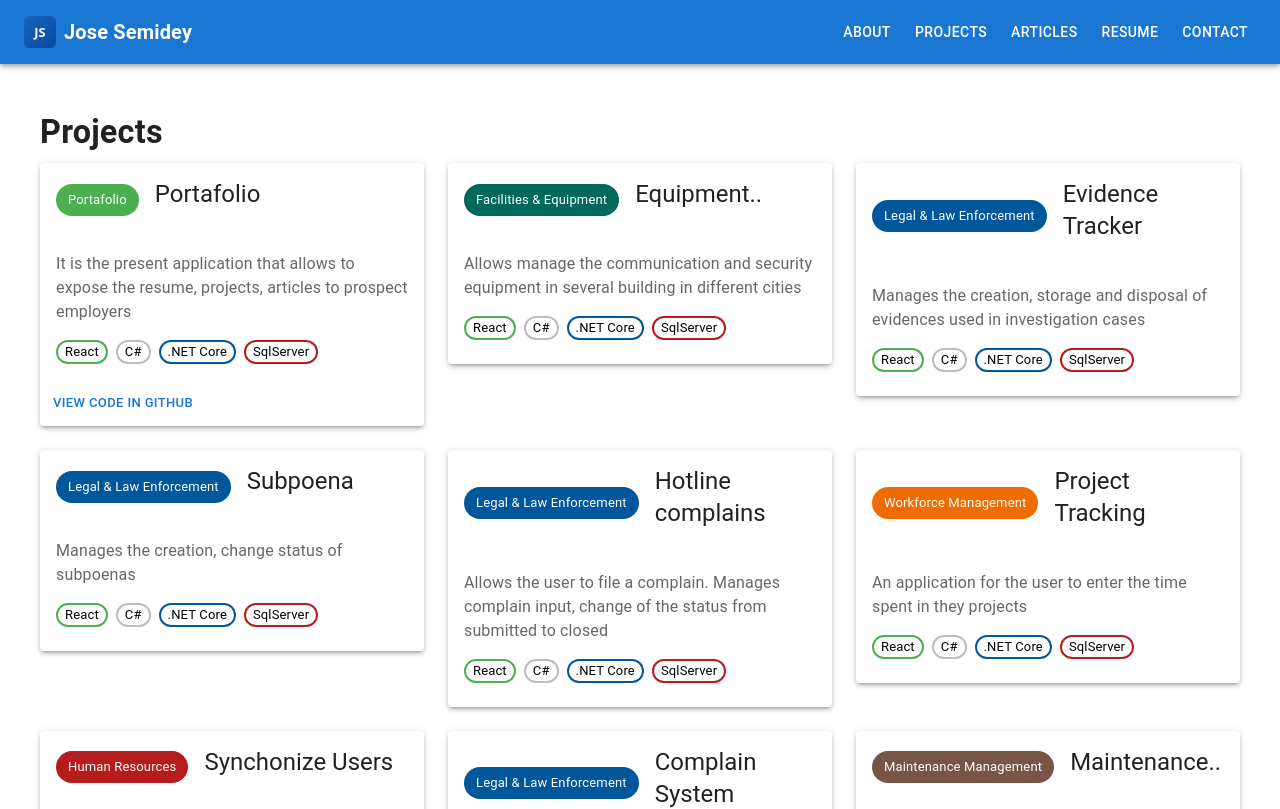
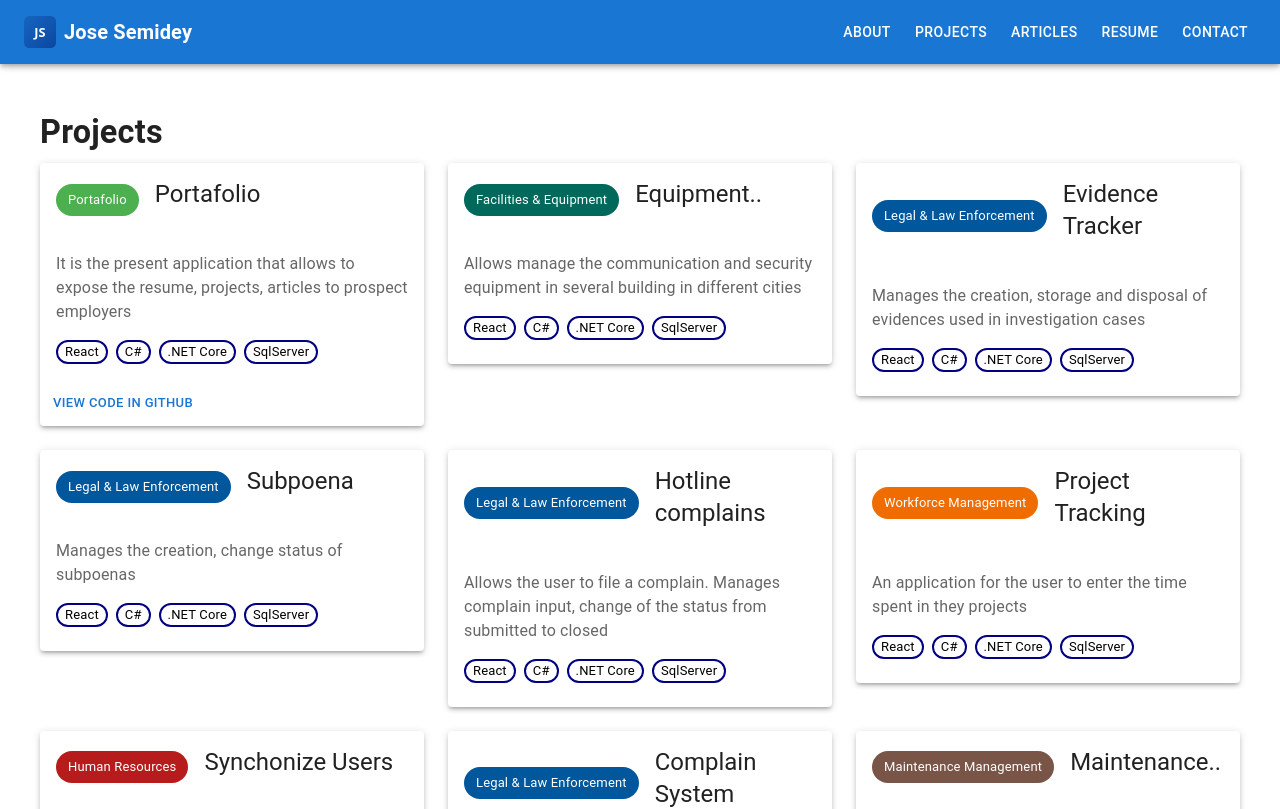
Before and after one commit to jfsemideys/jose-semidey-site, a React (Vite) app: page /projects in a window 1280 px wide. Shown: the top 809 px of the page. Built offline with nearby package versions, Linux system fonts and the light colour scheme.

Commit message:
improved content card skill chip

```diff
--- a/src/components/ContentCard.tsx
+++ b/src/components/ContentCard.tsx
@@ -14,7 +14,7 @@ import {
 } from '@mui/material';
 
 import type {Content} from '../data/types/content';
-import {categories, categoryColor, skillColor} from '../constants/appConstants'
+import {categories, categoryColor} from '../constants/appConstants'
 
 type ContentCardCardProps = {
     content: Content;
@@ -56,10 +56,9 @@ const ContentCard: React.FC<ContentCardCardProps> = ({content}) => {
                     variant="outlined"
                     sx={{
                       mb: 1,
-                      borderColor: skillColor[tech],
-                    borderWidth: 2,
+                      borderColor: 'navy',
+                      borderWidth: 2,
                       color:'#000'
-
                     }} />
                   ))}
                 </Stack>
--- a/src/constants/appConstants.ts
+++ b/src/constants/appConstants.ts
@@ -27,18 +27,3 @@ export const categoryColor: { [key: number]: string } = {
     11: '#1565c0',
     12: '#dd2c00',
 }
-
-export const skillColor: { [key: string]: string } = {
-    'React': '#4caf50',
-    'Angular': '#00695c',
-    '.NET Core': '#01579b',
-    'AWS':'#1565c0',
-    'SqlServer': '#b71c1c',
-    'PostgreSQL': '#b71c1c',
-    'Linux': '#b71c1c',
-    'ServiceNow': '#b71c1c',
-    'Entity Framework': '#b71c1c',
-    'Bootstrap': '#b71c1c',
-    'Mui': '#b71c1c',
-    'Azure Functions': '#b71c1c',
-}
--- a/src/data/projects.ts
+++ b/src/data/projects.ts
@@ -55,7 +55,7 @@ import type {Content} from '../data/types/content'
       title: 'Synchonize Users',
       description:
         'A nightly batch job to take the users for one application and create or update the second application',
-      tech: ['C#', '.NET Core', 'ServiceNow', 'SqlServer'],
+      tech: ['C#', '.NET Core', 'ServiceNow', 'SqlServer', 'Hangfire'],
       link: '',
       categoryId: 7,
     },
```
